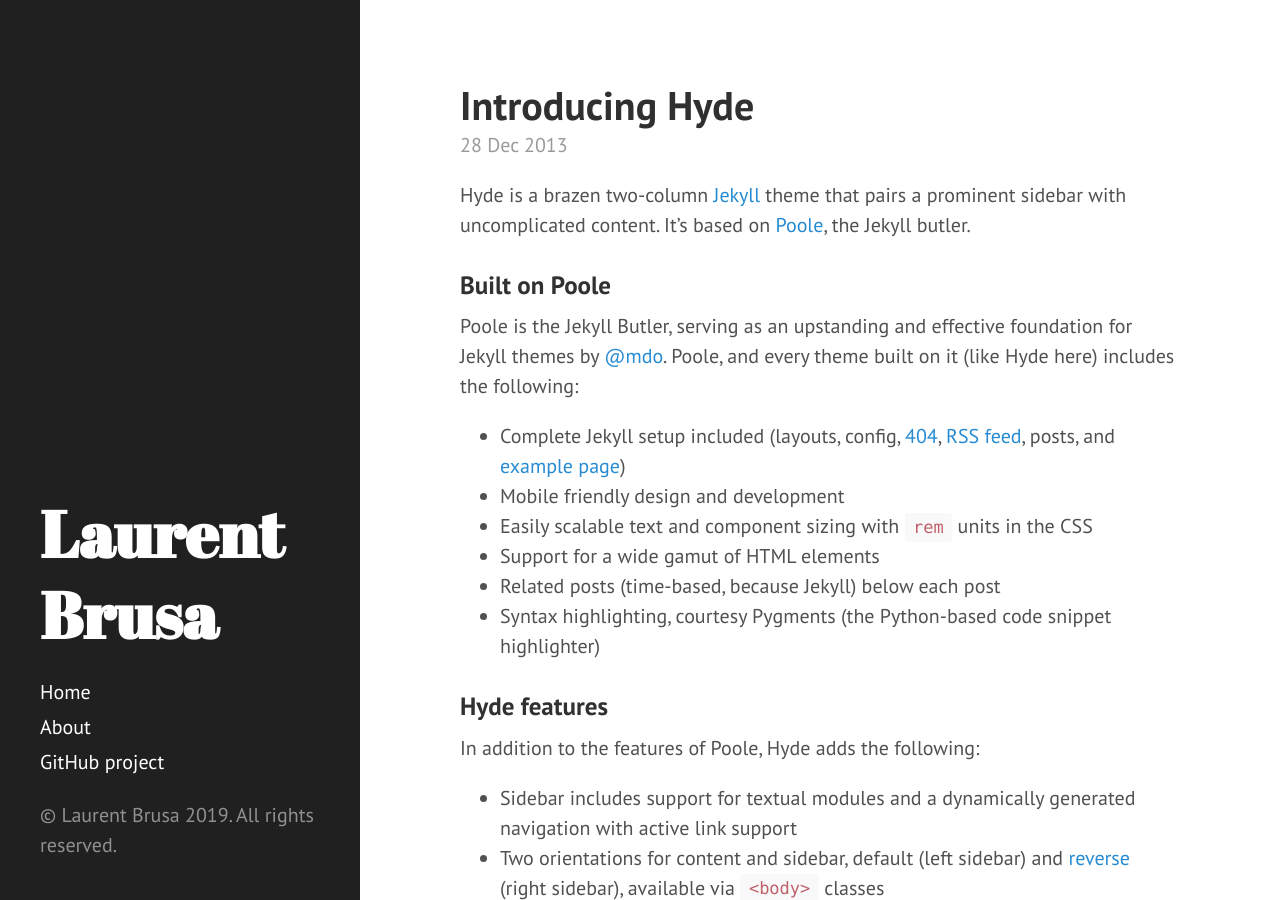
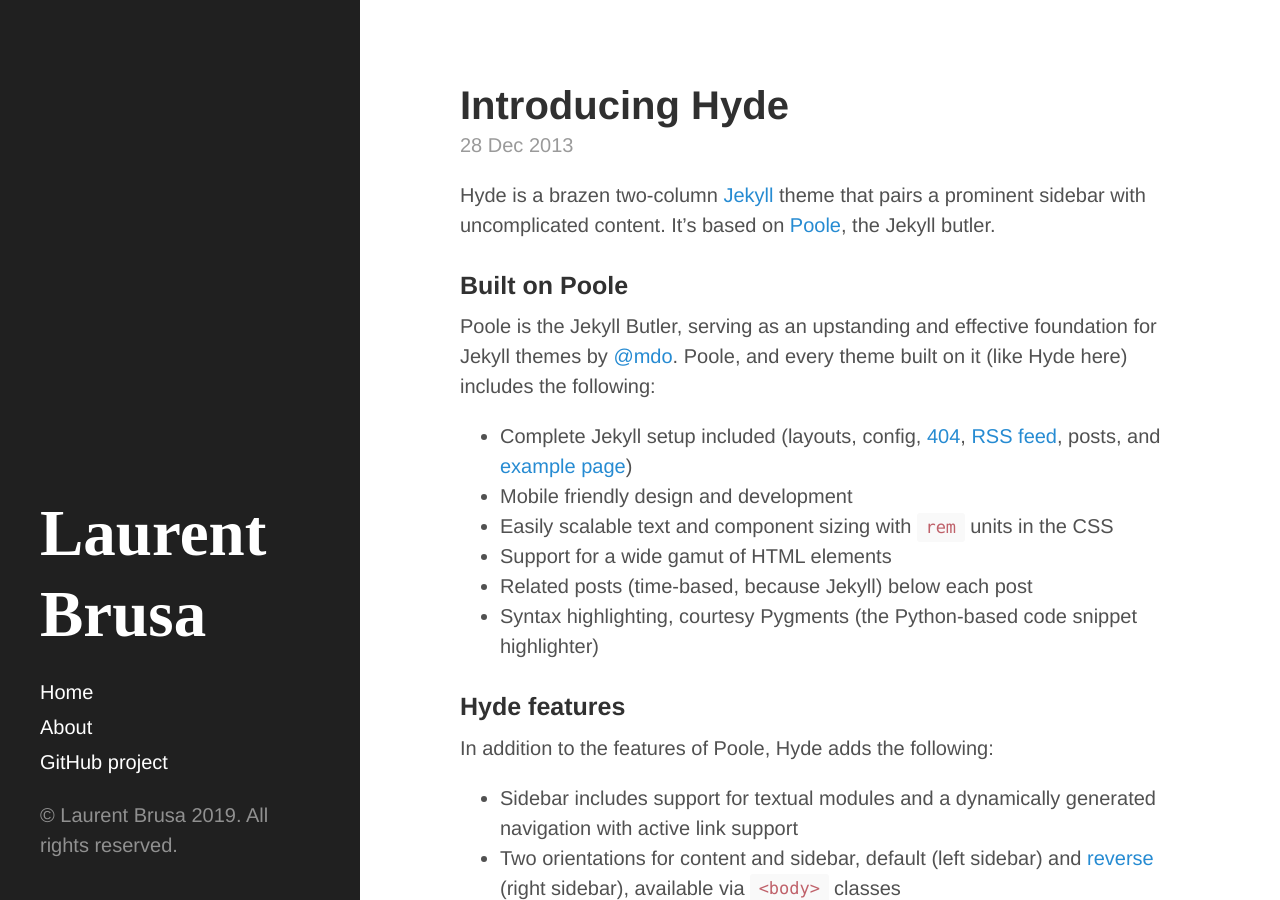
Before and after one commit to multitudes/oldmultitudes.github.io, a Jekyll site: the page built from index.html, in a window 1280 px wide and 900 px high. Built offline with Jekyll 4.4.1, drawn with Linux system fonts in a browser that asks for light colours; some web fonts are replaced; the list of posts is cut into pages by our own code.

Commit message:
trying to change fonts

```diff
--- a/_includes/head.html
+++ b/_includes/head.html
@@ -18,7 +18,10 @@
   <link rel="stylesheet" href="{{ "/" | relative_url }}public/css/poole.css">
   <link rel="stylesheet" href="{{ "/" | relative_url }}public/css/syntax.css">
   <link rel="stylesheet" href="{{ "/" | relative_url }}public/css/hyde.css">
-  <link rel="stylesheet" href="https://fonts.googleapis.com/css?family=PT+Sans:400,400italic,700|Abril+Fatface">
+  <link href="https://fonts.googleapis.com/css?family=Roboto+Slab:400,700" rel="stylesheet">
+  <link rel="stylesheet" href="https
+  ://fonts.googleapis.com/css?family=PT+Sans:400,400italic,700|Roboto+Slab">
+
 
   <!-- Icons -->
   <link rel="apple-touch-icon-precomposed" sizes="144x144" href="{{ "/" | relative_url }}public/apple-touch-icon-144-precomposed.png">
```
